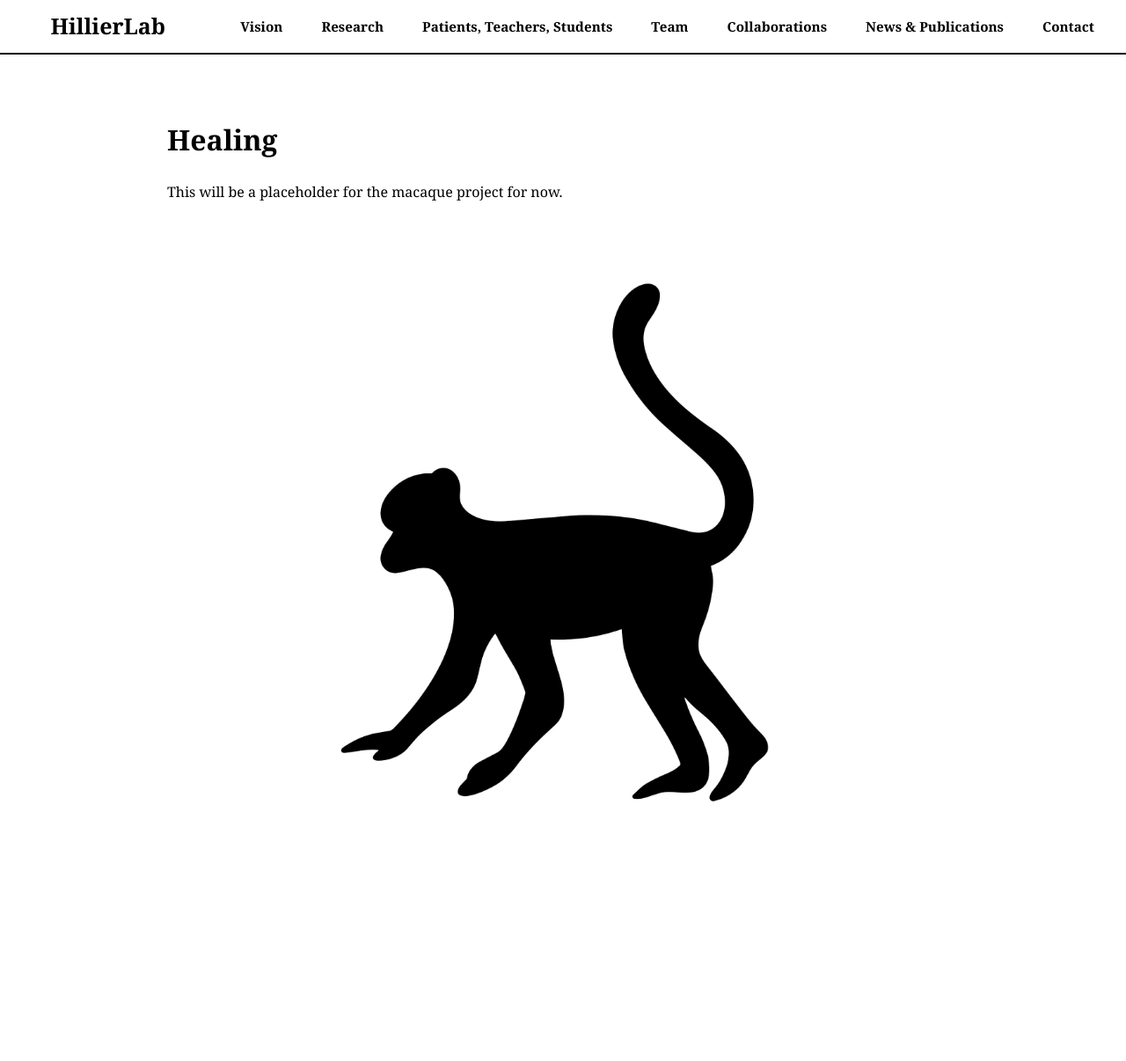
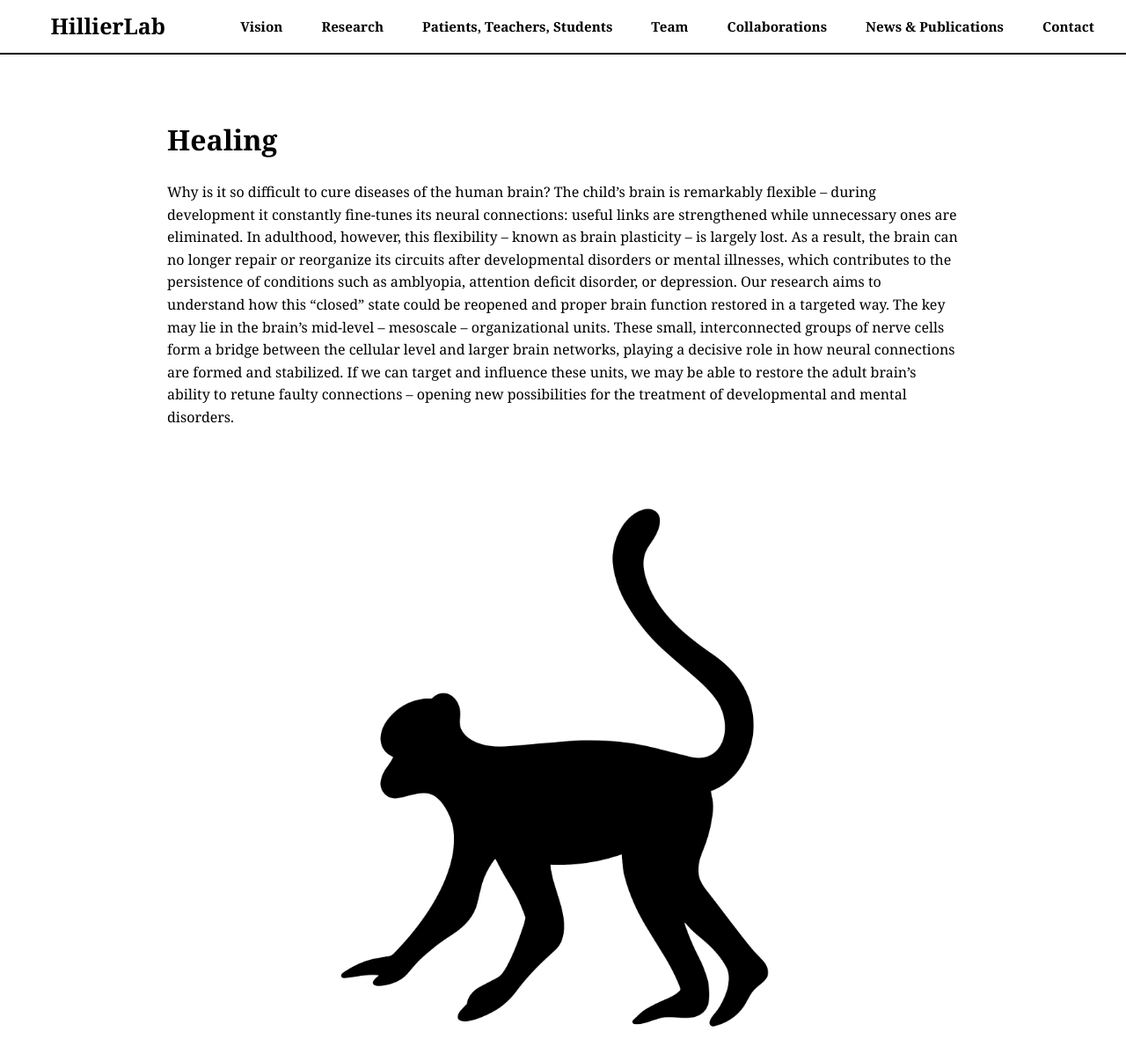
Before and after one commit to dzsano/rottenbillerdavid.github.io, a Jekyll site: the page built from healing.md, in a window 1280 px wide and 1284 px high. Shown: the top 1206 px of the window at 88% size. Built offline with Jekyll 4.4.1, drawn with Linux system fonts in a browser that asks for light colours.

Commit message:
Update healing.md

```diff
--- a/healing.md
+++ b/healing.md
@@ -3,8 +3,11 @@ layout: page
 title: Healing
 ---
 
+Why is it so difficult to cure diseases of the human brain?
+The child’s brain is remarkably flexible – during development it constantly fine-tunes its neural connections: useful links are strengthened while unnecessary ones are eliminated. In adulthood, however, this flexibility – known as brain plasticity – is largely lost. As a result, the brain can no longer repair or reorganize its circuits after developmental disorders or mental illnesses, which contributes to the persistence of conditions such as amblyopia, attention deficit disorder, or depression.
+Our research aims to understand how this “closed” state could be reopened and proper brain function restored in a targeted way. The key may lie in the brain’s mid-level – mesoscale – organizational units. These small, interconnected groups of nerve cells form a bridge between the cellular level and larger brain networks, playing a decisive role in how neural connections are formed and stabilized.
+If we can target and influence these units, we may be able to restore the adult brain’s ability to retune faulty connections – opening new possibilities for the treatment of developmental and mental disorders.
 
 
-This will be a placeholder for the macaque project for now.
 
 ![Macaque Project Image Image](/assets/images/macaque.png)
```
